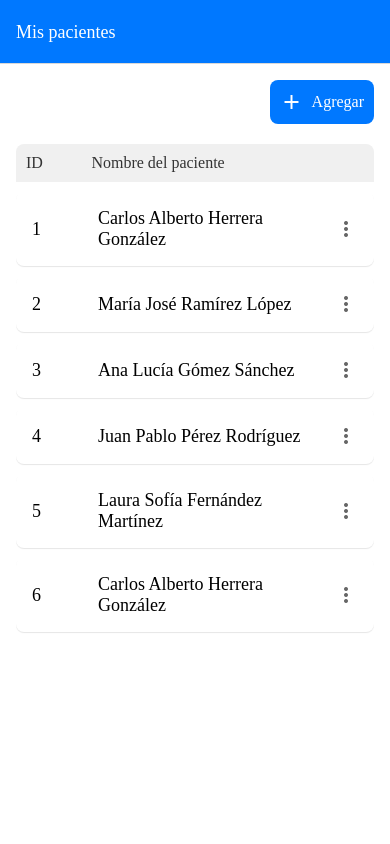
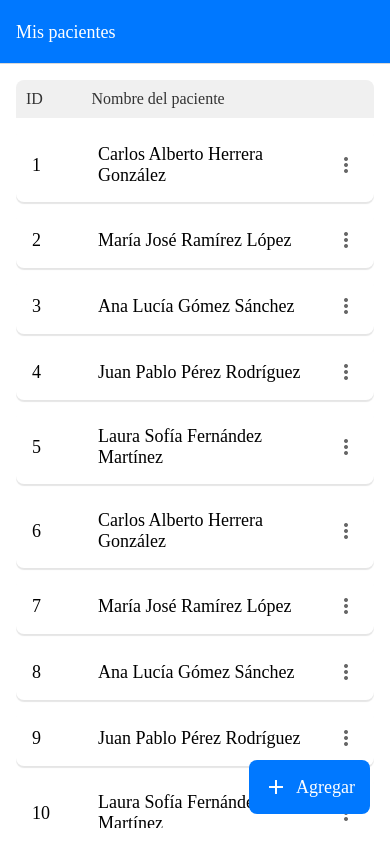
Before and after one commit to NoeOnDev/BodyMeasure, a React Native app: screen /Patients in a window 390 px wide. Built offline with nearby package versions, Linux system fonts and the light colour scheme.

Commit message:
refactor: Update PatientsScreen component to use SafeAreaView for better compatibility

```diff
--- a/src/components/screens/PatientsScreen.tsx
+++ b/src/components/screens/PatientsScreen.tsx
@@ -7,6 +7,7 @@ import {
   StyleSheet,
   Dimensions,
   Animated,
+  SafeAreaView,
 } from 'react-native';
 import Icon from 'react-native-vector-icons/MaterialIcons';
 
@@ -22,6 +23,11 @@ const patients: Patient[] = [
   {id: 4, name: 'Juan Pablo Pérez Rodríguez'},
   {id: 5, name: 'Laura Sofía Fernández Martínez'},
   {id: 6, name: 'Carlos Alberto Herrera González'},
+  {id: 7, name: 'María José Ramírez López'},
+  {id: 8, name: 'Ana Lucía Gómez Sánchez'},
+  {id: 9, name: 'Juan Pablo Pérez Rodríguez'},
+  {id: 10, name: 'Laura Sofía Fernández Martínez'},
+  {id: 11, name: 'Carlos Alberto Herrera González'},
 ];
 
 const screenWidth = Dimensions.get('window').width;
@@ -92,7 +98,7 @@ export const PatientsScreen = (): React.JSX.Element => {
         pressedPatientId === item.id && {transform: [{scale: pressAnimValue}]},
       ]}>
       <TouchableOpacity
-        activeOpacity={0.8}
+        activeOpacity={0.7}
         style={styles.rowContent}
         onPressIn={() => handleRowPressIn(item.id)}
         onPressOut={handleRowPressOut}
@@ -117,17 +123,8 @@ export const PatientsScreen = (): React.JSX.Element => {
   );
 
   return (
+    <SafeAreaView style={styles.safeArea}>
       <View style={styles.container}>
-      <Animated.View style={{transform: [{scale: scaleValue}]}}>
-        <TouchableOpacity
-          activeOpacity={0.8}
-          style={styles.addButton}
-          onPressIn={handlePressIn}
-          onPressOut={handlePressOut}>
-          <Icon name="add" size={24} color="#fff" />
-          <Text style={styles.addButtonText}>Agregar</Text>
-        </TouchableOpacity>
-      </Animated.View>
         <View style={styles.tableHeader}>
           <View style={styles.headerIdCell}>
             <Text style={styles.headerText}>ID</Text>
@@ -140,6 +137,7 @@ export const PatientsScreen = (): React.JSX.Element => {
           data={patients}
           renderItem={renderPatient}
           keyExtractor={item => item.id.toString()}
+          contentContainerStyle={{paddingBottom: 80}}
         />
         {selectedPatientId !== null && (
           <View
@@ -158,29 +156,52 @@ export const PatientsScreen = (): React.JSX.Element => {
             </TouchableOpacity>
           </View>
         )}
+        <Animated.View
+          style={[
+            styles.addButtonContainer,
+            {transform: [{scale: scaleValue}]},
+          ]}>
+          <TouchableOpacity
+            activeOpacity={0.9}
+            style={styles.addButton}
+            onPressIn={handlePressIn}
+            onPressOut={handlePressOut}>
+            <Icon name="add" size={24} color="#fff" />
+            <Text style={styles.addButtonText}>Agregar</Text>
+          </TouchableOpacity>
+        </Animated.View>
       </View>
+    </SafeAreaView>
   );
 };
 
 const styles = StyleSheet.create({
+  safeArea: {
+    flex: 1,
+    backgroundColor: '#fff',
+  },
   container: {
     flex: 1,
     padding: 16,
     backgroundColor: '#fff',
   },
+  addButtonContainer: {
+    position: 'absolute',
+    bottom: 30,
+    right: 20,
+  },
   addButton: {
     flexDirection: 'row',
     alignItems: 'center',
-    padding: 10,
+    padding: 15,
     backgroundColor: '#0078FF',
     borderRadius: 8,
-    marginBottom: 20,
-    alignSelf: 'flex-end',
+    elevation: 6,
   },
   addButtonText: {
     color: '#fff',
     marginLeft: 8,
-    fontSize: 16,
+    fontSize: 18,
     fontFamily: 'Montserrat-Bold',
   },
   tableHeader: {
@@ -214,7 +235,7 @@ const styles = StyleSheet.create({
     shadowColor: '#000',
     shadowOpacity: 0.1,
     shadowRadius: 1,
-    shadowOffset: {width: 0, height: 1},
+    shadowOffset: {width: 0, height: 2},
     position: 'relative',
   },
   rowContent: {
```
Lines whose indentation alone changed are shown as unchanged.
